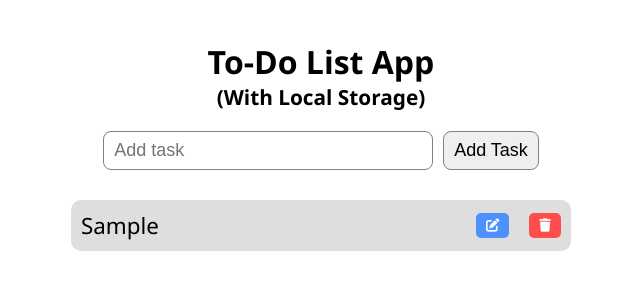
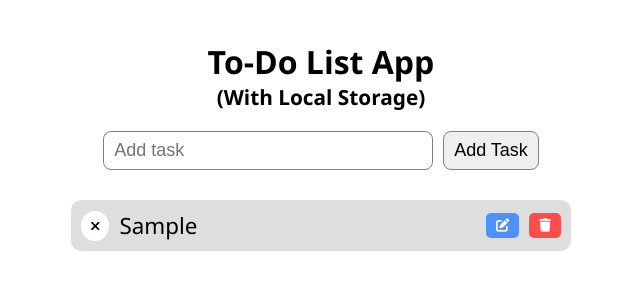
Before and after one commit to vzhqz/To-Do-List-App, a plain HTML site: page index.html in a window 1280 px wide. Both pictures are taken after typing "Sample" into the empty fields and a click on the button "Add Task". Shown: the whole page, without its empty margins (319-959 px from the left). Drawn offline with Linux system fonts and the light colour scheme.

Commit message:
Added a done task feature

```diff
--- a/script.js
+++ b/script.js
@@ -1,3 +1,7 @@
+/*
+    Seems like you're reviewing my code.
+    If you have difficulties reading and understanding this code, It's ok, because I even don't understand what's going on here...
+*/
 const userTask = document.getElementById("userTask");
 const addTaskBtn = document.getElementById("addTaskBtn");
 const taskList = document.getElementById("taskList");
@@ -48,10 +52,20 @@ function addTask() {
 addTaskBtn.addEventListener("click", addTask);
 
 // A function to create the task for the add task thing idk
-function createTask(task) {
+function createTask(task, isDone = false) {
+    const doneButton = document.createElement("input");
+    doneButton.type = "checkbox";
+    doneButton.className = "doneButton";
+    doneButton.checked = isDone;
+
+
     const listItem = document.createElement("li");
 
+    const taskContent = document.createElement("div");
+    taskContent.className = "taskContent";
+
     const taskText = document.createElement("span");
+    taskText.className = "taskText";
     taskText.textContent = task;
 
     const buttonContainer = document.createElement("div");
@@ -68,8 +82,11 @@ function createTask(task) {
     buttonContainer.appendChild(editButton);
     buttonContainer.appendChild(deleteButton);
 
-    listItem.appendChild(taskText);
-    listItem.appendChild(buttonContainer);
+    taskContent.appendChild(taskText);
+    taskContent.appendChild(buttonContainer);
+
+    listItem.appendChild(doneButton);
+    listItem.appendChild(taskContent);
 
     editButton.addEventListener("click", () => {
         const newTask = window.prompt("Edit your task:", taskText.textContent);
@@ -77,22 +94,40 @@ function createTask(task) {
             taskText.textContent = newTask.trim();
             saveTasks();
         }
-    })
+    });
+
 
     deleteButton.addEventListener("click", () => {
         taskList.removeChild(listItem);
         saveTasks();
-    })
+    });
 
     taskList.appendChild(listItem);
+
+    doneButton.addEventListener("change", () => {
+        if(doneButton.checked) {
+            taskText.style.textDecoration = "line-through";
+        }
+        else {
+            taskText.style.textDecoration = "none";
+        }
+        saveTasks();
+    });
+
+    if(isDone) {
+        taskText.style.textDecoration = "line-through";
+    }
+
 }
 
 // A function to save tasks to local storage
 function saveTasks() {
     let tasks = [];
 
-    taskList.querySelectorAll("li span").forEach(item => {
-        tasks.push(item.textContent.trim());
+    taskList.querySelectorAll("li").forEach(item => {
+        const taskText = item.querySelector(".taskText").textContent.trim();
+        const isDone = item.querySelector(".doneButton").checked;
+        tasks.push({ text: taskText, isDone });
     });
 
     localStorage.setItem("tasks", JSON.stringify(tasks));
@@ -101,5 +136,7 @@ function saveTasks() {
 // A function to load tasks from local storage
 function loadTasks() {
     const tasks = JSON.parse(localStorage.getItem("tasks")) || [];
-    tasks.forEach(createTask);
+    tasks.forEach(task => {
+        createTask(task.text, task.isDone);
+    });
 }
--- a/style.css
+++ b/style.css
@@ -75,13 +75,23 @@ h1 {
     border-radius: 10px;
     margin: 5px 0;
     display: flex;
+    align-items: center;
+}
+
+.taskContent {
+    display: flex;
     justify-content: space-between;
     align-items: center;
+    width: 100%;
+    margin-left: 10px;
+}
+
+.taskText {
+    flex-grow: 1;
 }
 
 .buttonContainer {
     display: flex;
-    gap: 10px;
 }
 
 .deleteBtn {
@@ -121,7 +131,28 @@ h1 {
     background-color: #4683e4;
 }
 
+.doneButton {
+    appearance: none;
+    cursor: pointer;
+    padding: 5px;
+    border-radius: 50%;
+    background-color: white;
+    height: 30px;
+    width: 30px;
+    display: flex;
+    justify-content: center;
+    align-items: center;
+}
 
+.doneButton::before {
+    content: '\f00d';
+    font-family: 'Font Awesome 6 Free';
+    font-weight: 900;
+}
+
+.doneButton:checked::before {
+    content: '\f00c'
+}
 
 /* Media Queries for Responsiveness */
 @media (max-width: 600px) {
```
